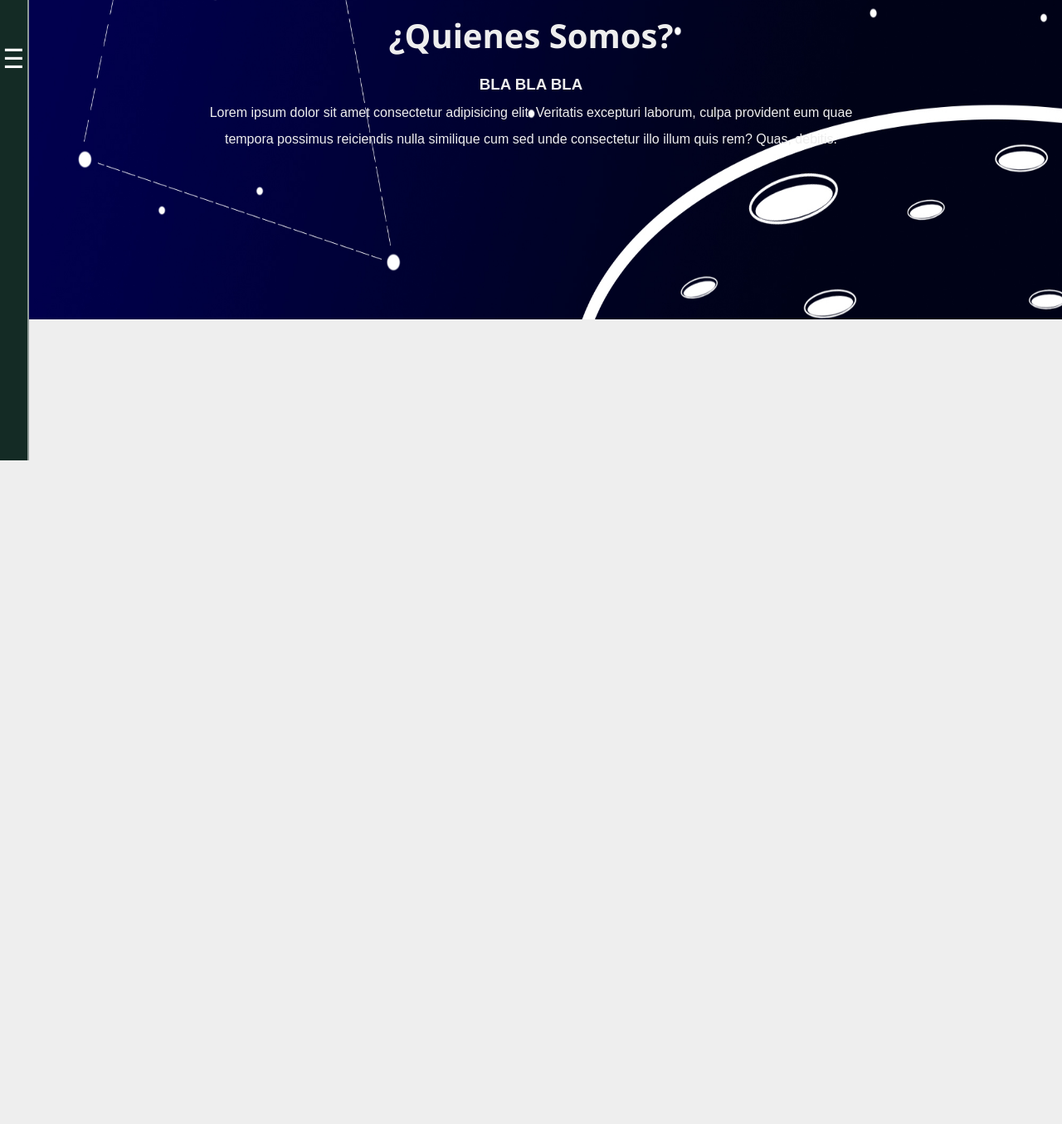
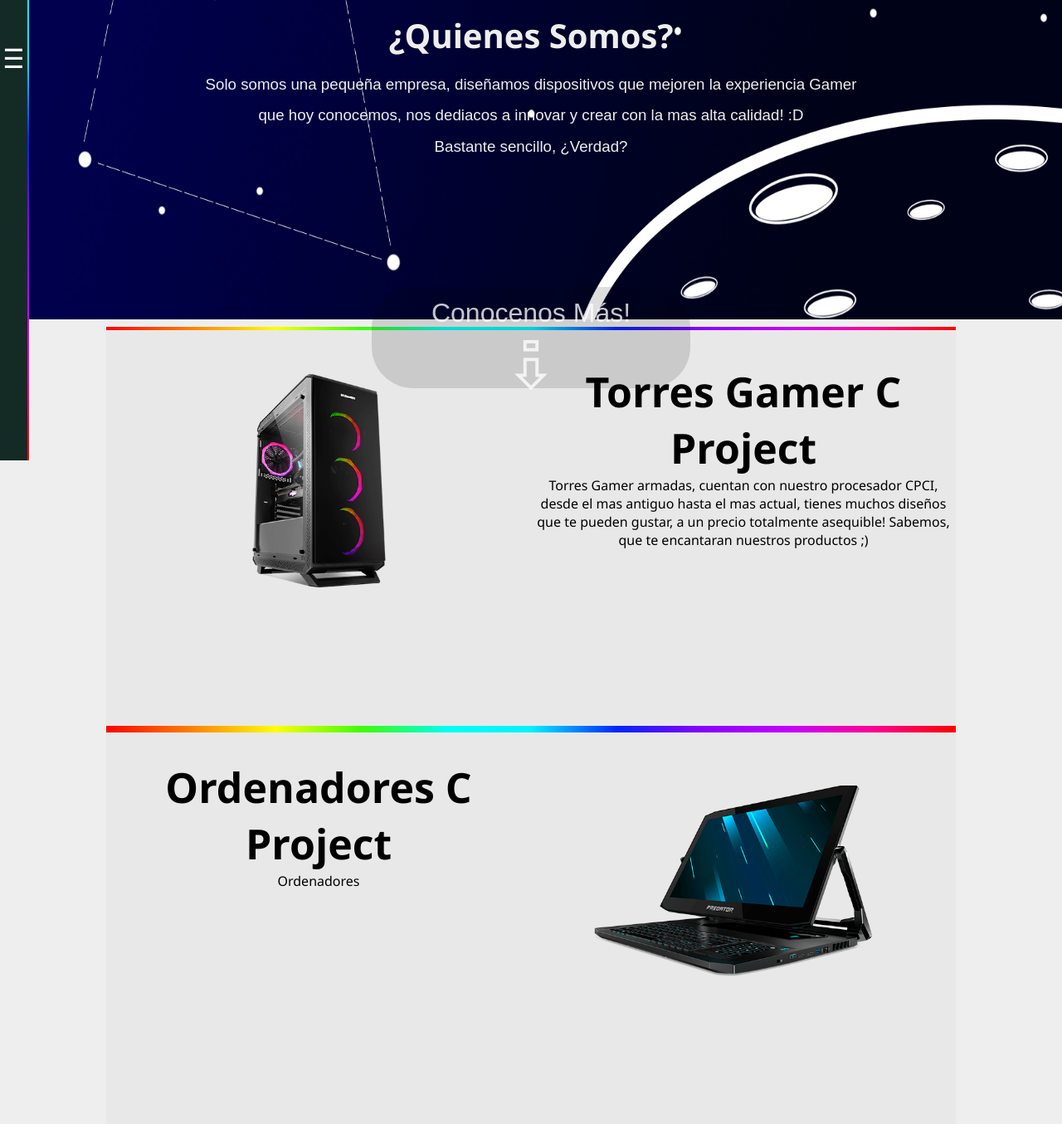
Before and after one commit to CherytCode/Cheryt, a plain HTML site: page index.html in a window 1280 px wide. Shown: the part 415-1770 px from the top of the page at 83% size. Before the commit the page ends 800 px from the top, so only its background shows below. Drawn offline with Linux system fonts and the light colour scheme.

Commit message:
Tema Cambiado, Mas Contenido

```diff
--- a/index.html
+++ b/index.html
@@ -35,11 +35,50 @@
                 <section class="header-w__description">
                     <h1 class="header-w__title">Cheryt Project<h1>
                     <h2 class="header-w__title2">¿Quienes Somos?</h2>
-                    <h3 class="paragraph">BLA BLA BLA</h3>
-                    <p class="paragraph">Lorem ipsum dolor sit amet consectetur adipisicing elit. Veritatis excepturi laborum, culpa provident eum quae tempora possimus reiciendis nulla similique cum sed unde consectetur illo illum quis rem? Quas, debitis.</p>
+                    <h3 class="paragraph">Solo somos una pequeña empresa, diseñamos dispositivos que mejoren la experiencia Gamer que hoy conocemos, nos dediacos a innovar y crear con la mas alta calidad! :D</h3>
+                    <h3 class="paragraph">Bastante sencillo, ¿Verdad?</h3>
                 </section>
+
+                <div id="masinfo-header">
+                    <a href="#contenidoplus">
+                        <button type="button">
+                            <p>Conocenos Más!</p>
+                            <p class="down-arrow">⇪</p>
+                        </button>
+                    </a>
+                </div>
             </header>
+
+            <div id="contenidoplus" name="contenidoplus" class="border-top border-bottom">
+                <div class="contenidoext border-bottom">
+                    <div class="contenidoint left">
+                        <img src="assets/images/TorreGamer.png">
+                    </div>
+                    <div class="contenidoint">
+                        <span id="contenidotextl" class="center">
+                            <h2>Torres Gamer C Project</h2>
+                            <p>Torres Gamer armadas, cuentan con nuestro procesador CPCI, desde el mas antiguo hasta el mas actual, tienes muchos diseños que te pueden gustar, a un precio totalmente asequible! Sabemos, que te encantaran nuestros productos ;)</p>
+                        </span>
+                    </div>
+                </div>
+
+                <div class="contenidoext border-top">
+                    <div class="contenidoint">
+                        <span id="contenidotextr" class="center">
+                            <h2>Ordenadores C Project</h2>
+                            <p>Ordenadores </p>
+                        </span>
+                    </div>
+                    <div class="contenidoint right">
+                        <img src="assets/images/portatil.png">
+                    </div>
+                </div>
+            </div>
         </main>
+
+
+
+
 
 
 
--- a/styles.css
+++ b/styles.css
@@ -39,13 +39,18 @@ body::-webkit-scrollbar-thumb:active {
 /* Ponemos un color de fondo y redondeamos las esquinas del track */
 body::-webkit-scrollbar-track {
   background: rgb(0,255,239);
-  background: linear-gradient(180deg, rgba(0,255,239,1) 0%, rgba(0,219,255,1) 20%, rgba(0,146,255,1) 40%, rgba(0,69,255,1) 60%, rgba(98,0,255,1) 80%, rgba(154,0,255,1) 100%);
+  background: linear-gradient(360deg, #ff0000 0%, #ff8000 10%, #feff00 20%, #3dff00 30%, #00fff4 40%, #00f1ff 50%, #0027ff 60%, #8800ff 70%, #c400ff 80%, #ff0097 90%, #ff0000 100%);
 }
 /* Cambiamos el fondo cuando esté en active o hover */
 body::-webkit-scrollbar-track:hover,
 body::-webkit-scrollbar-track:active {
   background: rgb(0,255,239);
-  background: linear-gradient(180deg, rgba(0,255,239,1) 0%, rgba(0,219,255,1) 20%, rgba(0,146,255,1) 40%, rgba(0,69,255,1) 60%, rgba(98,0,255,1) 80%, rgba(154,0,255,1) 100%);
+  background: linear-gradient(360deg, #ff0000 0%, #ff8000 10%, #feff00 20%, #3dff00 30%, #00fff4 40%, #00f1ff 50%, #0027ff 60%, #8800ff 70%, #c400ff 80%, #ff0097 90%, #ff0000 100%);
+}
+
+.clearfix{
+    clear: both;
+    float: none;
 }
 
   /*Damos estilos al menú*/
@@ -118,7 +123,8 @@ body::-webkit-scrollbar-track:active {
       background-color: #142b25;
       transition: all .5s ease; /*Añadimos una transición para que realice un desplazamineto suave*/
       z-index:10;
-      border-right: 2px solid #ffffff87;
+      border-right: 2px solid transparent;
+      border-image: linear-gradient(to bottom, #ff0000 0%, #ff8000 10%, #feff00 20%, #3dff00 30%, #00fff4 40%, #00f1ff 50%, #0027ff 60%, #8800ff 70%, #c400ff 80%, #ff0097 90%, #ff0000 100%) 1;
     }
       /*Añadimos la haburguesa y le damos unos estilos*/
       .menu-toogle::before {
@@ -175,6 +181,7 @@ body::-webkit-scrollbar-track:active {
         text-align:center;
         font-family:'Source Sans Pro', sans-serif;
         color: #eee;
+        font-weight: 500;
       }
 
       /*Estos son los estilos que le dan la funcionalidad al menú*/
@@ -199,3 +206,131 @@ body::-webkit-scrollbar-track:active {
   height: 100%;
   width: 100%;
 }
+
+#masinfo-header{
+  margin: 10.5% auto 0 auto;
+  width: 80%;
+  text-align: center;
+}
+
+#masinfo-header button{
+  background: rgba(0, 0, 0, 0.13);
+  outline: none;
+  color: rgba(255, 255, 255, 0.774);
+  border: 0px;
+  width: 12em;
+  font-size: 2rem;
+  bottom: 20%;
+  border-radius: 50px;
+  transition: 100ms all;
+}
+
+#masinfo-header button:hover{
+  background: rgba(0, 0, 0, 0.781);
+  color: #fff;
+  border-radius: 25px;
+  transition: 200ms all;
+}
+
+.down-arrow:hover {
+  color: #fff;
+}
+
+#masinfo-header button p{
+  margin: 0px;
+  padding: 0px;
+  line-height: 60px;
+  position: inherit;
+}
+
+.down-arrow{
+  position: absolute;
+    left: 0;
+    -webkit-transform: rotate(180deg);
+    -moz-transform: rotate(180deg);
+    -ms-transform: rotate(180deg);
+    -o-transform: rotate(180deg);
+    transform: rotate(180deg);
+}
+
+.down-arrow {
+  color: rgba(255, 255, 255, 0.774);
+}
+
+.down-arrow {
+  width: 100%;
+  text-align: center;
+  font-size: 5rem;
+}
+
+#contenidoplus{
+  margin: 9px auto;
+  width: 80%;
+  padding: 8px 0px;
+  background: rgba(221, 221, 221, 0.349);
+}
+
+.header-w {
+    height: 98%;
+}
+
+.contenidoint{
+  display: inline-block;
+  width: 50%;
+  height: 26em;
+  overflow: hidden;
+}
+
+.contenidoint img{
+  width: 100%;
+}
+
+.right{
+  float: right;
+}
+
+.left{
+  float: left;
+}
+
+.center{
+  text-align: center;
+}
+
+.contenidoext {
+  padding: 2em 0px 1em 0px;
+  border: 0px;
+}
+
+.border-top{
+  border-top: 4px solid transparent; /*Creas el borde */
+  border-image: linear-gradient(to right, #ff0000 0%, #ff8000 10%, #feff00 20%, #3dff00 30%, #00fff4 40%, #00f1ff 50%, #0027ff 60%, #8800ff 70%, #c400ff 80%, #ff0097 90%, #ff0000 100%) 1;
+
+}
+
+.border-bottom{
+  border-bottom: 4px solid transparent; /*Creas el borde */
+  border-image: linear-gradient(to right, #ff0000 0%, #ff8000 10%, #feff00 20%, #3dff00 30%, #00fff4 40%, #00f1ff 50%, #0027ff 60%, #8800ff 70%, #c400ff 80%, #ff0097 90%, #ff0000 100%) 1;
+
+}
+#contenidotextl h2 {
+  padding: 0px;
+  margin: 0px;
+  font-size: 50px;
+}
+
+#contenidotextr h2 {
+  padding: 0px;
+  margin: 0px;
+  font-size: 50px;
+}
+
+#contenidotextl p {
+  padding: 0px;
+  margin: 0px;
+}
+
+#contenidotextr p {
+  padding: 0px;
+  margin: 0px;
+}
```
Also changed, not shown: assets/images/TorreGamer.jpg (added), assets/images/TorreGamer.png (added), assets/images/blanco.PNG (added), assets/images/portatil.png (added).
